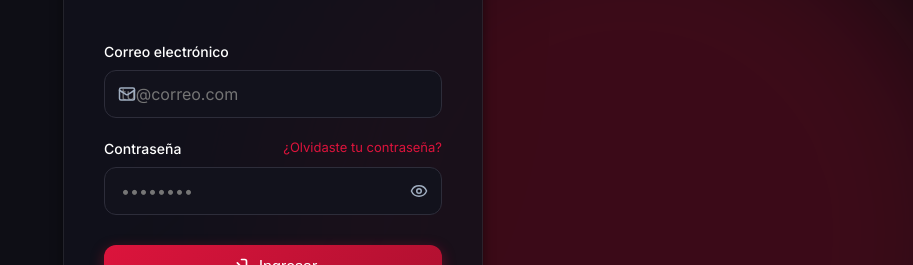
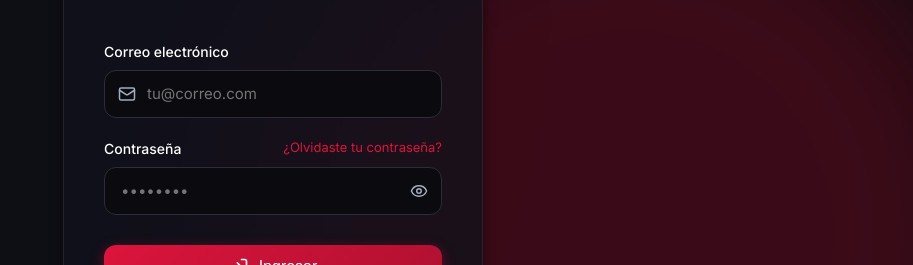
Before and after one commit to brujavsen/classback, a React (Vite) app: page /login in a window 1280 px wide. Shown: the part 359-624 px from the top of the page, without its empty margins (367-1280 px from the left). Built offline with nearby package versions, Linux system fonts and the light colour scheme; no server answers.

Commit message:
fix: restore missing state in Register and fix icon padding

```diff
--- a/src/index.css
+++ b/src/index.css
@@ -41,21 +41,22 @@ input[type="email"],
 input[type="password"],
 input[type="number"],
 select {
-  height: 48px !important;
-  font-size: 16px !important;
-  background: var(--bg-secondary) !important;
-  color: var(--text-primary) !important;
-  border: 1px solid var(--border-color) !important;
-  border-radius: var(--radius-md) !important;
-  padding: 0 16px !important;
-  transition: var(--transition) !important;
+  height: 48px;
+  font-size: 16px;
+  background: var(--bg-secondary);
+  color: var(--text-primary);
+  border: 1px solid var(--border-color);
+  border-radius: var(--radius-md);
+  padding-left: 16px;
+  padding-right: 16px;
+  transition: var(--transition);
   width: 100%;
   box-sizing: border-box;
 }
 
 input:focus {
-  border-color: var(--accent-primary) !important;
-  box-shadow: 0 0 0 2px rgba(220, 20, 61, 0.2) !important;
+  border-color: var(--accent-primary);
+  box-shadow: 0 0 0 2px rgba(220, 20, 61, 0.2);
   outline: none;
 }
 
--- a/src/pages/Register.jsx
+++ b/src/pages/Register.jsx
@@ -11,6 +11,15 @@ export default function Register() {
   const navigate = useNavigate();
   const { refreshUser } = useAuth();
   const [role, setRole] = useState('alumno');
+  const [email, setEmail] = useState('');
+  const [username, setUsername] = useState('');
+  const [password, setPassword] = useState('');
+  const [showPassword, setShowPassword] = useState(false);
+  const [confirm, setConfirm] = useState('');
+  const [showConfirm, setShowConfirm] = useState(false);
+  const [error, setError] = useState('');
+  const [loading, setLoading] = useState(false);
+
   const validateEmail = (email) => {
     // Basic regex
     const re = /^[^\s@]+@[^\s@]+\.[^\s@]+$/;
@@ -195,7 +204,6 @@ export default function Register() {
                 type={showPassword ? 'text' : 'password'}
                 id="reg-password"
                 placeholder="••••••••"
-                required
                 minLength={6}
                 value={password}
                 onChange={(e) => setPassword(e.target.value)}
```
